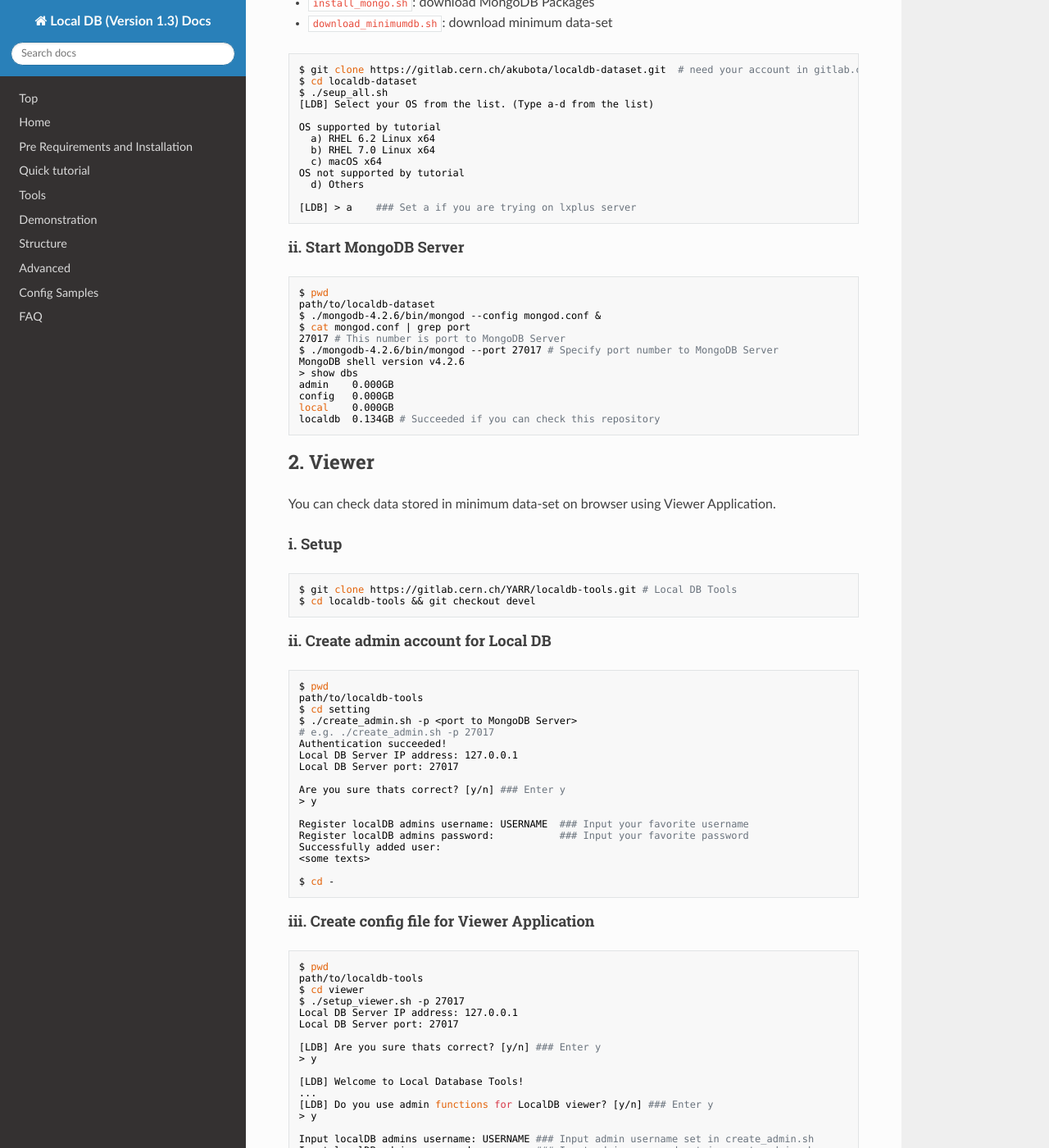
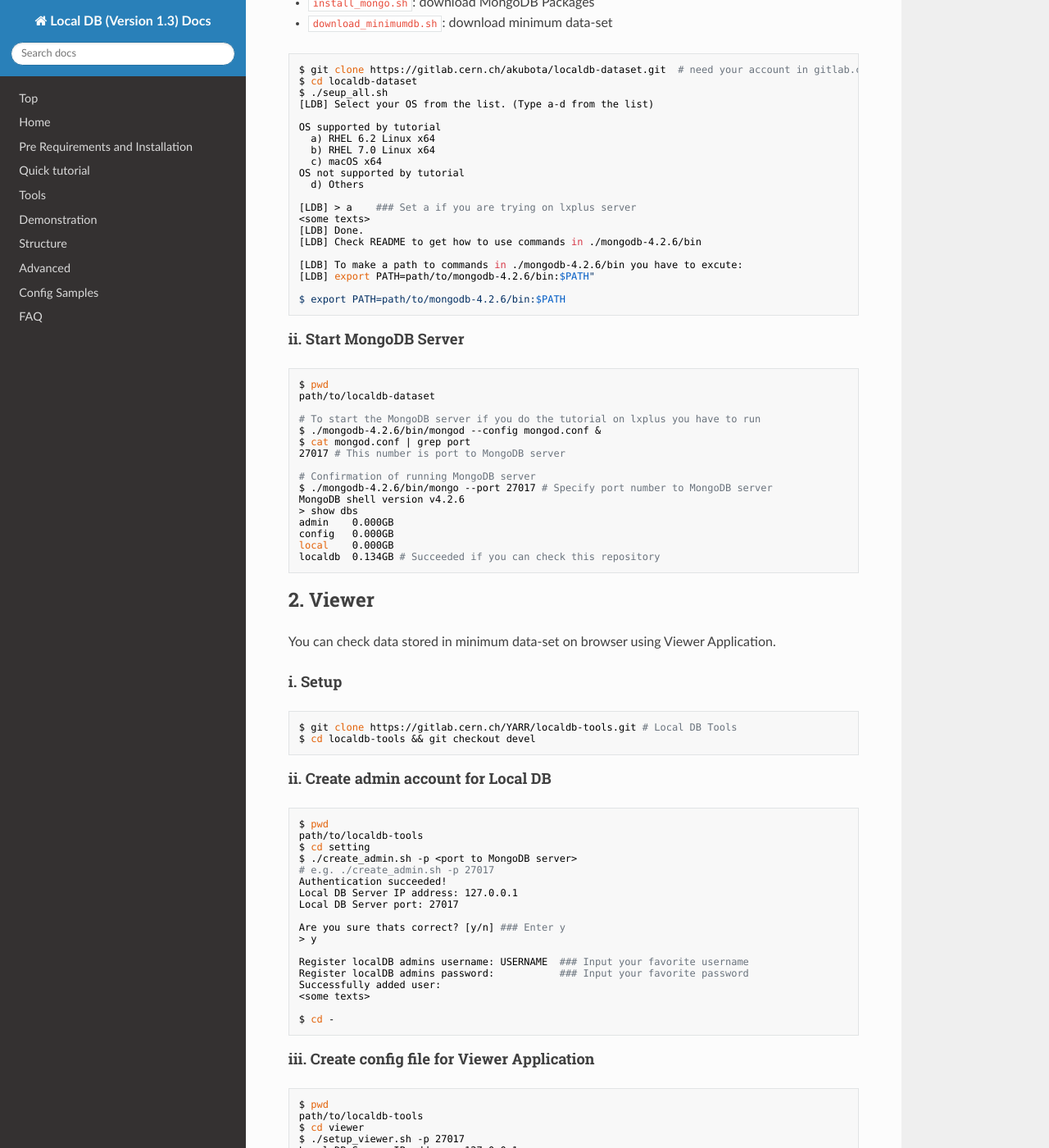
Before and after one commit to jlab-hep/localdb-docs, an MkDocs documentation site: the page built from docs/trial-tutorial.md, in a window 1280 px wide and 1400 px high, scrolled down 740 px. Shown: the whole window at 82% size. Built offline with MkDocs 1.6.1, drawn with Linux system fonts in a browser that asks for light colours; nearby versions of some CDN libraries; old or Windows-style settings are respelled for this version of MkDocs; some of the changed text lies outside the part shown.

Commit message:
Fixed some parts

````diff
--- a/docs/trial-tutorial.md
+++ b/docs/trial-tutorial.md
@@ -38,6 +38,14 @@ OS not supported by tutorial
   d) Others
 
 [LDB] > a    ### Set a if you are trying on lxplus server
+<some texts>
+[LDB] Done.
+[LDB] Check README to get how to use commands in ./mongodb-4.2.6/bin
+
+[LDB] To make a path to commands in ./mongodb-4.2.6/bin you have to excute:
+[LDB] export PATH=path/to/mongodb-4.2.6/bin:$PATH"
+
+$ export PATH=path/to/mongodb-4.2.6/bin:$PATH
 ```
 
 #### ii. Start MongoDB Server
@@ -45,10 +53,14 @@ OS not supported by tutorial
 ```bash
 $ pwd
 path/to/localdb-dataset
+
+# To start the MongoDB server if you do the tutorial on lxplus you have to run
 $ ./mongodb-4.2.6/bin/mongod --config mongod.conf &
 $ cat mongod.conf | grep port
-27017 # This number is port to MongoDB Server
-$ ./mongodb-4.2.6/bin/mongod --port 27017 # Specify port number to MongoDB Server
+27017 # This number is port to MongoDB server
+
+# Confirmation of running MongoDB server
+$ ./mongodb-4.2.6/bin/mongo --port 27017 # Specify port number to MongoDB server
 MongoDB shell version v4.2.6
 > show dbs
 admin    0.000GB
@@ -74,7 +86,7 @@ $ cd localdb-tools && git checkout devel
 $ pwd
 path/to/localdb-tools
 $ cd setting
-$ ./create_admin.sh -p <port to MongoDB Server>
+$ ./create_admin.sh -p <port to MongoDB server>
 # e.g. ./create_admin.sh -p 27017
 Authentication succeeded!
 Local DB Server IP address: 127.0.0.1
@@ -188,14 +202,15 @@ $ cd ../
 $ pwd
 path/to/YARR
 
-$ ./bin/dbAccessor -I  ### If you can compile YARR commands
+$ ./localdb/bin/localdbtool-upload init
 #DB INFO# -----------------------
 #DB INFO# Function: Initialize
 #DB INFO# [Connection Test] DB Server: mongodb://127.0.0.1:27017/localdb
 #DB INFO# ---> Connection is GOOD.
 #DB INFO# -----------------------
 
-$ ./localdb/bin/localdbtool-upload init
+### If you can compile YARR commands
+$ ./bin/dbAccessor -I
 #DB INFO# -----------------------
 #DB INFO# Function: Initialize
 #DB INFO# [Connection Test] DB Server: mongodb://127.0.0.1:27017/localdb
@@ -230,7 +245,7 @@ Check if your result is uploaded in Viewer Application: http://127.0.0.1:5000/lo
 
 #### iv. Upload w/o scanConsole
 
-You can just upload data from result directory prepared for this trial as follows.
+You can just upload data from result directory prepared for this trial as follows even if you cannot compile YARR commands.
 
 ```bash
 $ cd localdb-dataset
````
Also changed, not shown: other parts of docs/trial-tutorial.md (+4 -2 lines).
